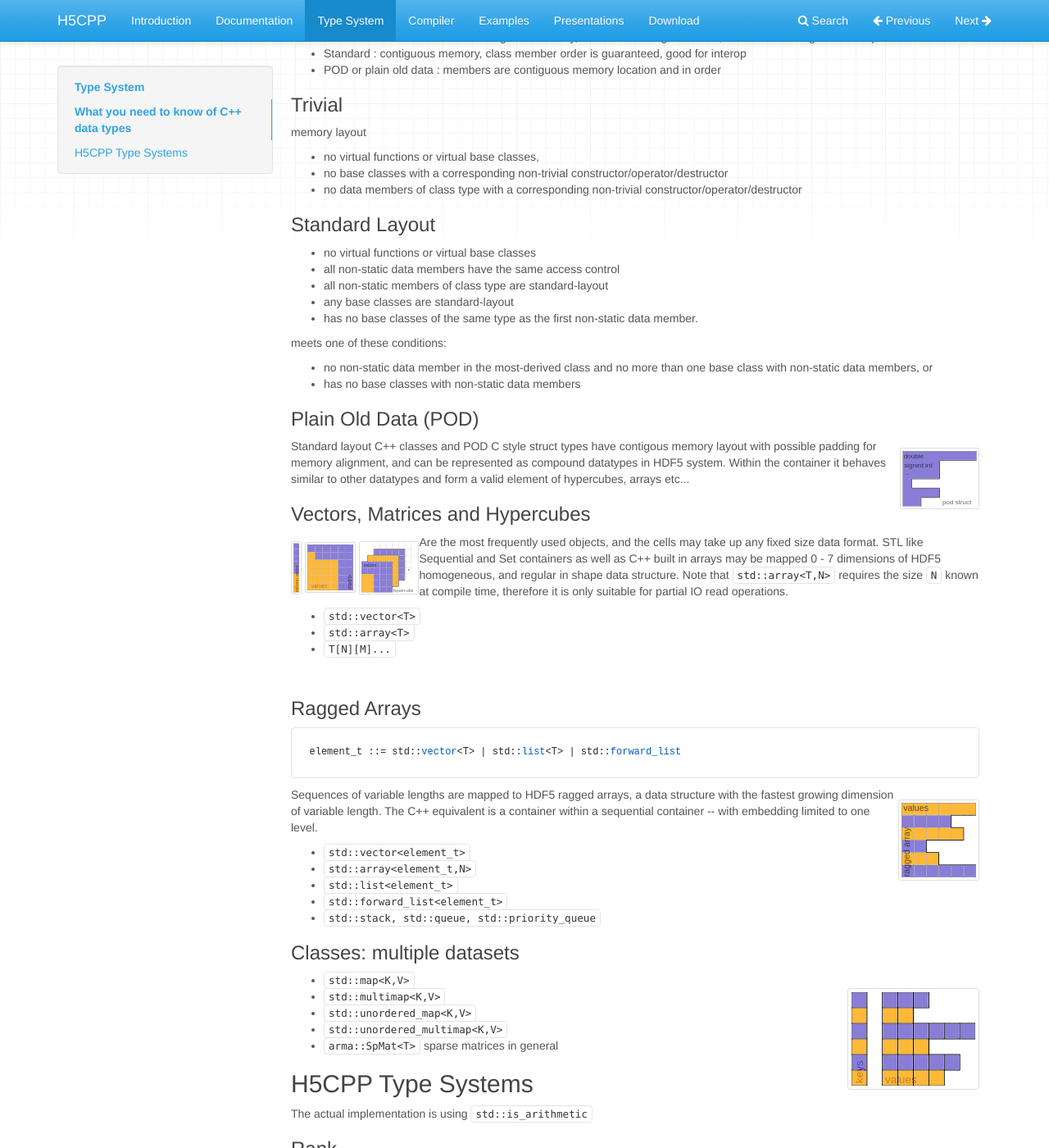
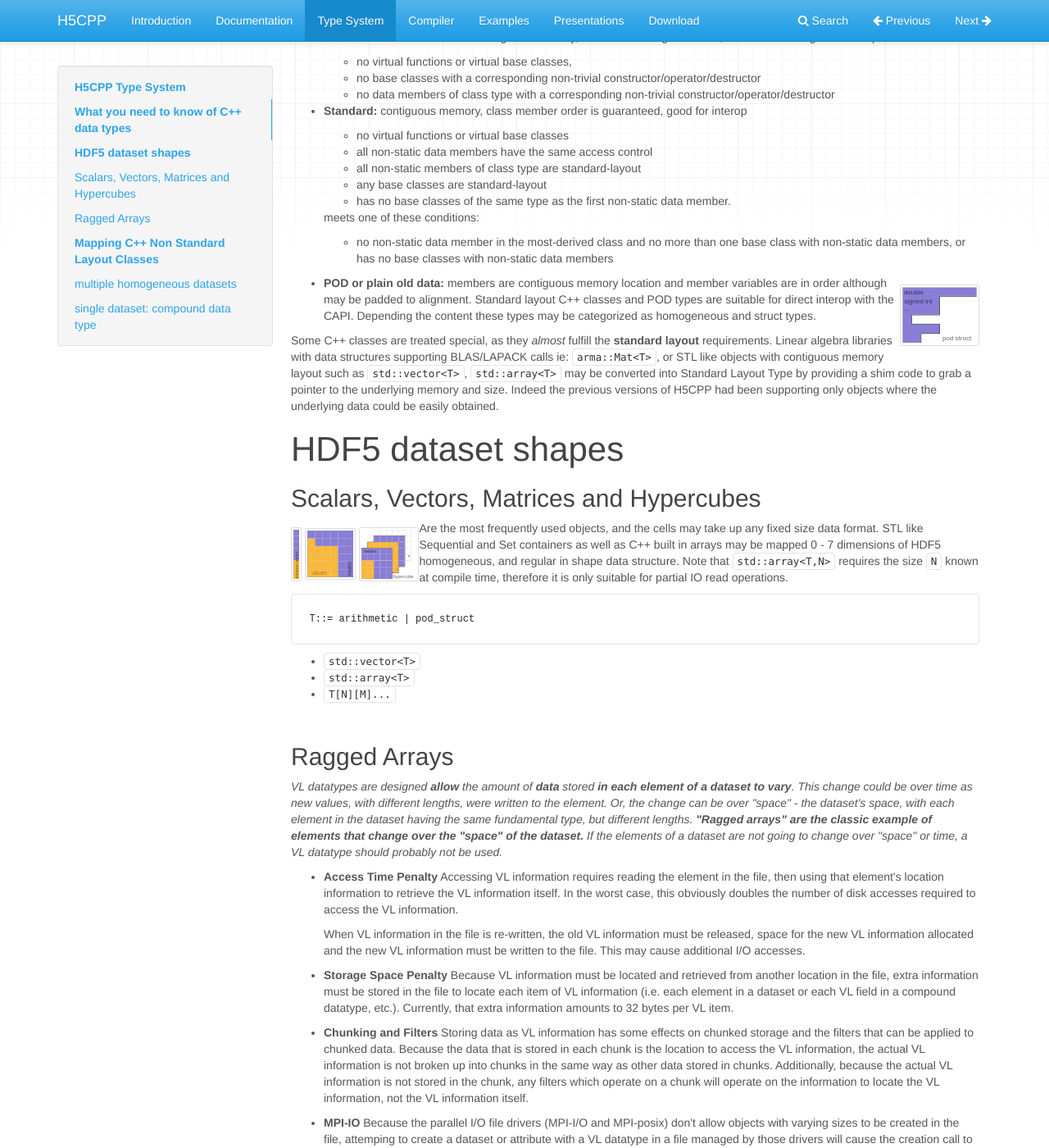
Before and after one commit to steven-varga/h5cpp-doc, an MkDocs documentation site: the page built from docs/typesystem.md, in a window 1280 px wide and 1400 px high, scrolled down 862 px. Shown: the whole window at 82% size. Built offline with MkDocs 1.6.1, drawn with Linux system fonts in a browser that asks for light colours; nearby versions of some CDN libraries; some of the changed text lies outside the part shown.

Commit message:
expanded on ragged arrays

````diff
--- a/docs/typesystem.md
+++ b/docs/typesystem.md
@@ -10,46 +10,47 @@ reference ::= [ pointer | R value reference | PR value reference]
 ## What you need to know of C++ data types
 The way objects arranged in memory is called the layout. The C++ memory model is more relaxed than the one in C or Fortran therefore one can't assume contiguous arrangement of class members, or even being of the same order as defined. Since data transfer operation in HDF5 require contiguous memory arrangement which creates a mismatch between the two systems.  C++ objects may be categorized by memory layout such as:
 
-* Trivial : class members are in contiguous memory, but order is not guaranteed; consistent among same compiles
-* Standard : contiguous memory, class member order is guaranteed, good for interop
-* POD or plain old data : members are contiguous memory location and in order
+* **Trivial:** class members are in contiguous memory, but order is not guaranteed; consistent among same compiles
+	* no virtual functions or virtual base classes,
+	* no base classes with a corresponding non-trivial constructor/operator/destructor
+	* no data members of class type with a corresponding non-trivial constructor/operator/destructor
 
+* **Standard:** contiguous memory, class member order is guaranteed, good for interop
+	* no virtual functions or virtual base classes
+	* all non-static data members have the same access control
+	* all non-static members of class type are standard-layout
+	* any base classes are standard-layout
+	* has no base classes of the same type as the first non-static data member.
 
-### Trivial
-memory layout
+	meets one of these conditions:
 
-* no virtual functions or virtual base classes,
-* no base classes with a corresponding non-trivial constructor/operator/destructor
-* no data members of class type with a corresponding non-trivial constructor/operator/destructor
-
-### Standard Layout
-* no virtual functions or virtual base classes
-* all non-static data members have the same access control
-* all non-static members of class type are standard-layout
-* any base classes are standard-layout
-* has no base classes of the same type as the first non-static data member.
-
-meets one of these conditions:
-
-* no non-static data member in the most-derived class and no more than one base class with non-static data members, or
-* has no base classes with non-static data members
-
-### Plain Old Data (POD)
+	* no non-static data member in the most-derived class and no more than one base class with non-static data members, or
+	has no base classes with non-static data members
 
 <div id="object" style="float: right">
 	<img src="../icons/struct.svg" alt="some text" style="zoom:60%;" />
 </div>
-Standard layout C++ classes and POD C style struct types have contigous memory layout with possible padding for memory alignment, and can be represented as
-compound datatypes in HDF5 system. Within the container it behaves similar to other datatypes and form a valid element of hypercubes, arrays etc...
+* **POD or plain old data:** members are contiguous memory location and member variables are in order although may be padded to alignment.
+Standard layout C++ classes and POD types are suitable for direct interop with the CAPI. Depending the content these types may be categorized as homogeneous  and struct types.
 
-### Vectors, Matrices and Hypercubes
+Some C++ classes are treated special, as they *almost* fulfill the **standard layout** requirements. Linear algebra libraries with data structures supporting
+ BLAS/LAPACK calls ie: `arma::Mat<T>`, or STL like objects with contiguous memory layout  such as `std::vector<T>`, `std::array<T>` may be
+ converted into Standard Layout Type by providing a shim code to grab a pointer to the underlying memory and size. Indeed the previous versions of H5CPP
+ had been supporting only objects where the underlying data could be easily obtained.
+
+
+# HDF5 dataset shapes
+
+## Scalars, Vectors, Matrices and Hypercubes
 <div id="object" style="float: left">
 	<img src="../icons/colvector.svg" alt="some text" style="zoom:40%;" />
 	<img src="../icons/matrix.svg" alt="some text" style="zoom:50%;" />
 	<img src="../icons/hypercube.svg" alt="some text" style="zoom:40%;" />
 </div>
 Are the most frequently used objects, and the cells may take up any fixed size data format. STL like Sequential and Set containers as well as C++ built in arrays may be mapped 0 - 7 dimensions of HDF5   homogeneous, and regular in shape data structure. Note that `std::array<T,N>` requires the size `N` known at compile time, therefore it is only suitable for partial IO read operations.
-
+```
+T::= arithmetic | pod_struct
+```
 - `std::vector<T>`
 - `std::array<T>`
 - `T[N][M]...`
@@ -57,10 +58,27 @@ Are the most frequently used objects, and the cells may take up any fixed size d
 
 </br>
 
-### Ragged Arrays
+## Ragged Arrays
+*VL datatypes are designed **allow** the amount of **data** stored **in each element of a dataset to vary**. This change could be over time as new values, with different lengths, were written to the element. Or, the change can be over "space" - the dataset's space, with each element in the dataset having the same fundamental type, but different lengths. **"Ragged arrays" are the classic example of elements that change over the "space" of the dataset.** If the elements of a dataset are not going to change over "space" or time, a VL datatype should probably not be used.*
+
+- **Access Time Penalty**
+Accessing VL information requires reading the element in the file, then using that element's location information to retrieve the VL information itself. In the worst case, this obviously doubles the number of disk accesses required to access the VL information.
+
+	When VL information in the file is re-written, the old VL information must be released, space for the new VL information allocated and the new VL information must be written to the file. This may cause additional I/O accesses.
+
+
+- **Storage Space Penalty**
+Because VL information must be located and retrieved from another location in the file, extra information must be stored in the file to locate each item of VL information (i.e. each element in a dataset or each VL field in a compound datatype, etc.). Currently, that extra information amounts to 32 bytes per VL item.
+
+- **Chunking and Filters**
+Storing data as VL information has some effects on chunked storage and the filters that can be applied to chunked data. Because the data that is stored in each chunk is the location to access the VL information, the actual VL information is not broken up into chunks in the same way as other data stored in chunks. Additionally, because the actual VL information is not stored in the chunk, any filters which operate on a chunk will operate on the information to locate the VL information, not the VL information itself.
+
+- **MPI-IO**
+Because the parallel I/O file drivers (MPI-I/O and MPI-posix) don't allow objects with varying sizes to be created in the file, attemping to create a dataset or attribute with a VL datatype in a file managed by those drivers will cause the creation call to fail.
 
 ```
-element_t ::= std::vector<T> | std::list<T> | std::forward_list
+T::= arithmetic | pod_struct | pod_struct
+element_t ::= std::string | std::vector<T> | std::list<T> | std::forward_list
 ```
 <div id="object" style="float: right">
 	<img src="../icons/ragged.svg" alt="some text" style="zoom:80%;" />
@@ -73,46 +91,24 @@ Sequences of variable lengths are mapped to HDF5 ragged arrays, a data structure
 - `std::forward_list<element_t>`
 - `std::stack, std::queue, std::priority_queue`
 
-### Classes: multiple datasets
-<div id="object" style="float: right">
-	<img src="../icons/key-value.svg" alt="some text" style="zoom:100%;" />
-</div>
+
+# Mapping C++ Non Standard Layout Classes
+Since the class member variables are non-consecutive memory locations the data transfer needs to be broken into multiple pieces.
 
 - `std::map<K,V>`
 - `std::multimap<K,V>`
 - `std::unordered_map<K,V>`
 - `std::unordered_multimap<K,V>`
 - `arma::SpMat<T>` sparse matrices in general
+- all non-standard-layout types
 
 
 
-## H5CPP Type Systems
+## multiple homogeneous datasets
+<img src="../icons/key-value.svg" alt="some text" style="zoom:100%;" />
 
 
+## single dataset: compound data type
+<img src="../icons/stream_of_struct.svg" alt="some text" style="zoom:100%;" />
 
-
-The actual implementation is using `std::is_arithmetic`
-
-### Rank
-```
-template<class T, class E = void> struct rank : public std::integral_constant<int,0> {}; // definition
-template <class T, size_t N> struct rank<T[N]> : public std::rank<T[N]> {}; // arrays
-template <class T> struct rank<T, class std::enable_if<
-	h5::impl::is_container<T>::value>::type> : public std::integral_constant<size_t,1> {};
-
-template<class T, int N> using is_rank = std::integral_constant<bool, rank<T>::value == N >;
-
-template<class T> using is_scalar = is_rank<T,0>; // numerical | pod
-template<class T> using is_vector = is_rank<T,1>;
-template<class T> using is_matrix = is_rank<T,2>;
-template<class T> using is_cube   = is_rank<T,3>;
-```
-
-### Memory Layout
-```
-template<class T, size_t N = 0, class E = void> struct is_contigious;
-template <class T, size_t N> class is_contigious<T,N, class std::enable_if<
-	is_numerical<T>::value || std::is_pod<T>::value || linalg::is_dense<T>::value>::type>
-: public std::integral_constant<bool,true>{};
-
-```
+multiple records
````
Also changed, not shown: other parts of docs/typesystem.md (+1 -1 lines), docs/icons/cpp_type_system.png, docs/icons/cpp_type_system.svg, docs/icons/stream_of_struct.svg (added).
